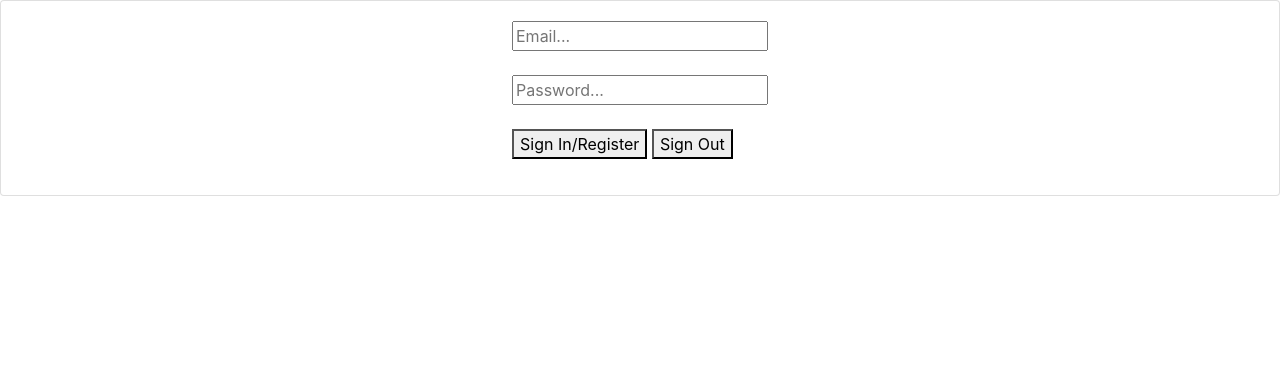
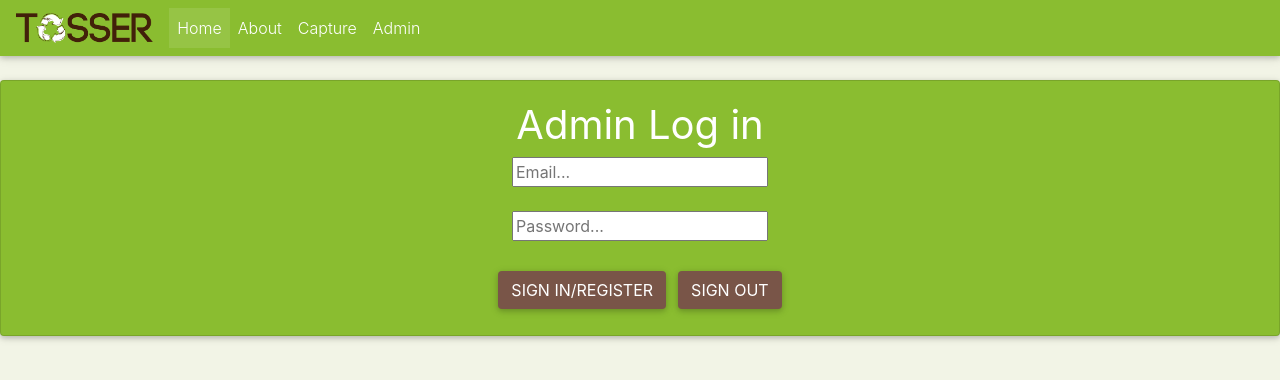
Before and after one commit to ericdahan8/Project2, a website: page public/admin.html in a window 1280 px wide. Drawn offline with nearby package versions, Linux system fonts and the light colour scheme.

Commit message:
Added style to the admin page

```diff
--- a/public/admin.html
+++ b/public/admin.html
@@ -1,6 +1,24 @@
 <html>
 
+
+
 <head>
+    <meta charset="utf-8" />
+    <meta name="viewport" content="width=device-width, initial-scale=1, shrink-to-fit=no" />
+    <meta http-equiv="x-ua-compatible" content="ie=edge" />
+    <title>Tosser- Throwing away the concept of litter</title>
+
+
+
+    <!-- Font Awesome -->
+    <link rel="stylesheet" href="https://use.fontawesome.com/releases/v5.8.1/css/all.css">
+    <!-- Bootstrap core CSS -->
+    <link href="https://cdnjs.cloudflare.com/ajax/libs/twitter-bootstrap/4.3.1/css/bootstrap.min.css" rel="stylesheet">
+    <!-- Material Design Bootstrap -->
+    <link href="https://cdnjs.cloudflare.com/ajax/libs/mdbootstrap/4.7.7/css/mdb.min.css" rel="stylesheet">
+
+
+
   <title>Authentication</title>
    <!--Include firebase.js  -->
    <script src="https://www.gstatic.com/firebasejs/3.1.0/firebase.js"></script>
@@ -24,13 +42,48 @@
 
    <!-- Bootstrap CSS -->
    <link rel="stylesheet" href="https://maxcdn.bootstrapcdn.com/bootstrap/4.0.0/css/bootstrap.min.css" integrity="sha384-Gn5384xqQ1aoWXA+058RXPxPg6fy4IWvTNh0E263XmFcJlSAwiGgFAW/dAiS6JXm" crossorigin="anonymous">
-
+<!---CSS link--->
+<link rel="stylesheet" type="text/css" href="../css/styles.css" />
 </head>
 
 <body>
+<!-- Start your project here-->
+<nav class="navbar navbar-expand-lg navbar-dark">
+    <a class="navbar-brand" href="#">
+      <img src="../images/logo.png" height="30" alt="mdb logo" />
+    </a>
+    <button class="navbar-toggler" type="button" data-toggle="collapse" data-target="#navbarNav"
+      aria-controls="navbarNav" aria-expanded="false" aria-label="Toggle navigation">
+      <span class="navbar-toggler-icon"></span>
+    </button>
+    <div class="collapse navbar-collapse" id="navbarNav">
+      <ul class="navbar-nav">
+        <li class="nav-item active">
+          <a class="nav-link" href="../home.html">Home <span class="sr-only">(current)</span></a>
+        </li>
+        <li class="nav-item">
+          <a class="nav-link" href="../info.html">About</a>
+        </li>
+        <li class="nav-item">
+          <a class="nav-link" href="../camera.html">Capture</a>
+        </li>
+        <li class="nav-item">
+          <a class="nav-link" href="../admin.html">Admin</a>
+        </li>
+      </ul>
+    </div>
 
-        <div class="card">
+
+  </nav>
+  <br>
+
+
+
+
+        <div class="card" style="background-color: #8abd30; text-align: center;">
             <div class="card-body mx-auto">
+
+              <h1 style="color: White; text-align: center;">Admin Log in</h1>
   <form id="app">
     <div>
       <input id="email" type="text" placeholder="Email...">
@@ -40,16 +93,19 @@
       <input id="password" type="password" placeholder="Password...">
     </div>
     <br>
-    <div>
-      <button id="sign-in">Sign In/Register</button>
-      <button id="sign-out">Sign Out</button>
+    <div style="text-align:center;">
+      <!-----Sign Out-->
+      <button id="sign-out" type="button" class="btn btn-brown" style="float: right">Sign Out</button>
+      <!----Sign in-->
+      <button id="sign-in" type="button" class="btn btn-brown" style="float: right">Sign In/Register</button>
+
     </div>
   </form>
 </div>
 </div>
 
   <div id = "adminquestions">
-      <div class="card">
+      <div class="card" style="background-color: #f2f4e6">
           <div class="card-body mx-auto">
    <p> Pick your category to add </p>
    <div class="radio">
```
